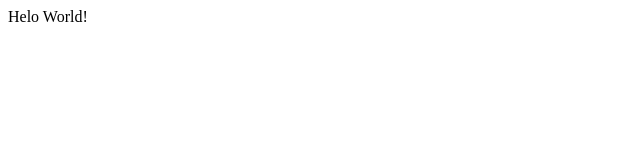
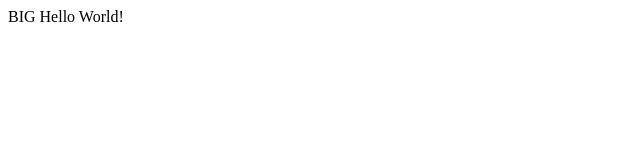
Before and after one commit to GoncaloLei/LAB1, a plain HTML site: page index.html in a window 1280 px wide. Shown: the full height of the page, 0-640 px from the left. Drawn offline with Linux system fonts and the light colour scheme.

Commit message:
alteracao

```diff
--- a/index.html
+++ b/index.html
@@ -1,8 +1,8 @@
 <html>
 <head>
-<title>Hello</title>
+<title>BIG Hello</title>
 </head>
 <body>
-<p>Helo World!</p>
+<p>BIG Hello World!</p>
 </body>
 </html>
```
